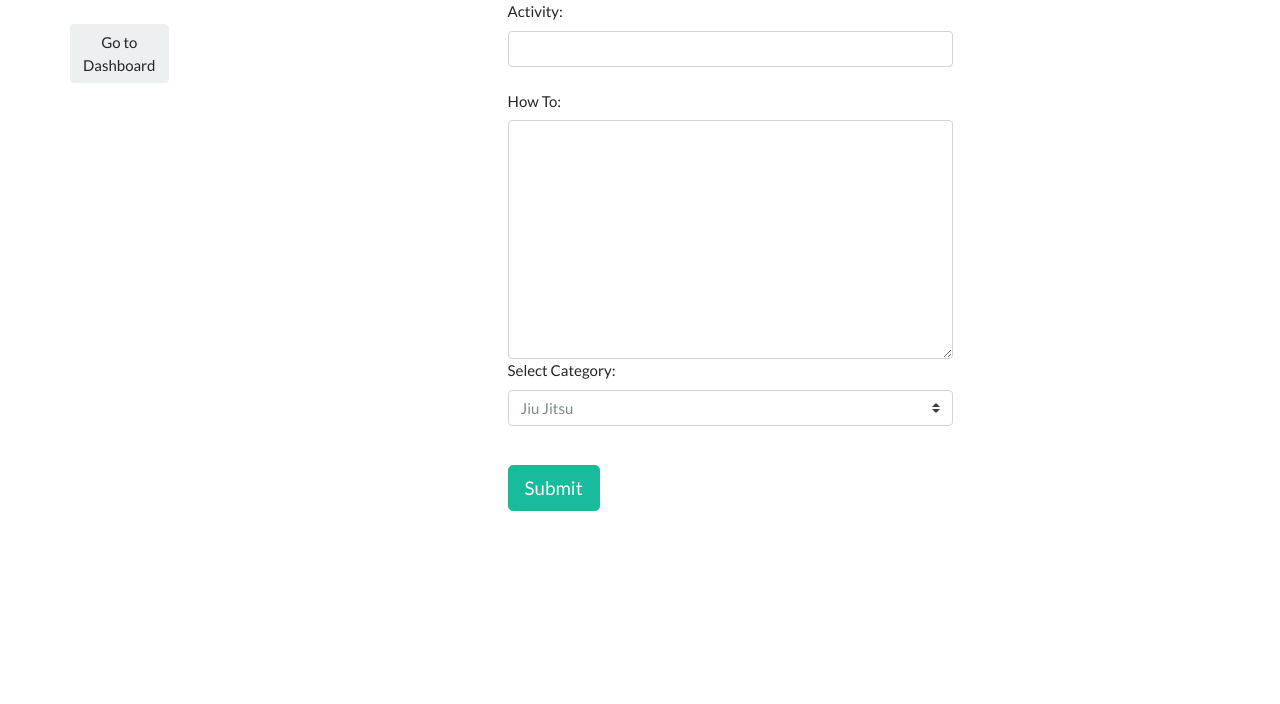
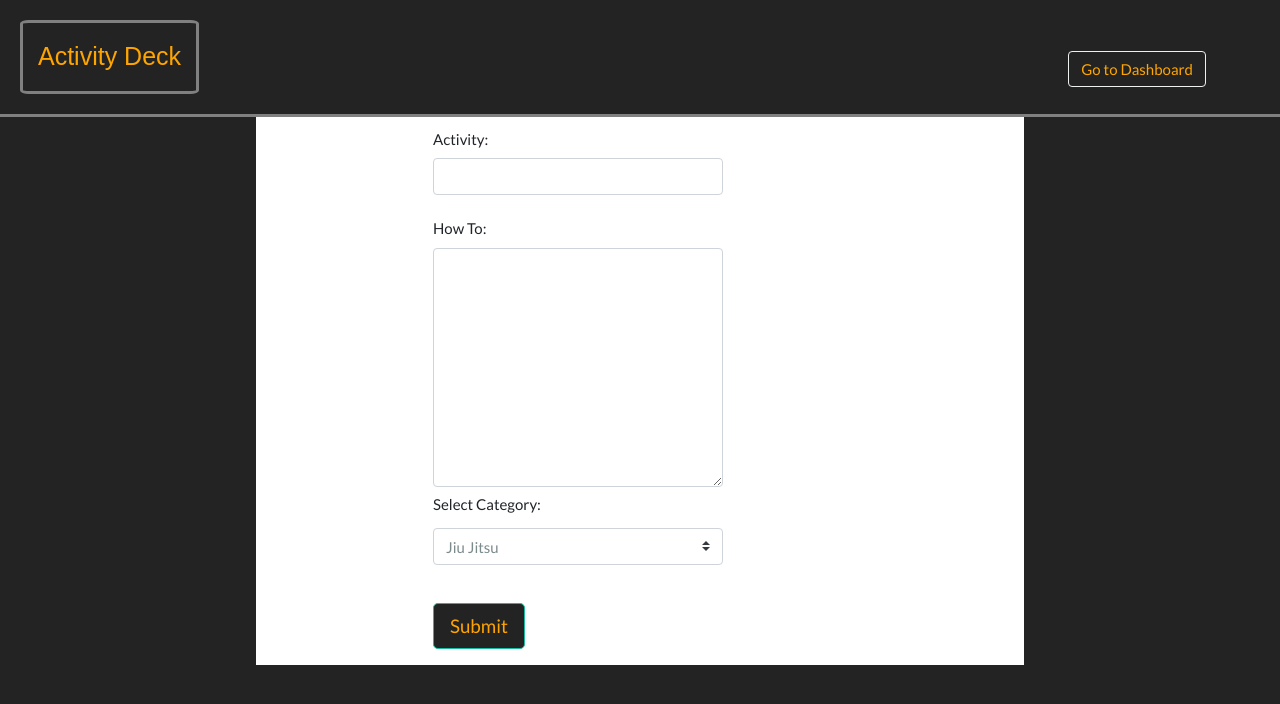
Before and after one commit to jenniferaguirre/kicker, a website: page public/cms.html in a window 1280 px wide. Drawn offline with nearby package versions, Linux system fonts and the light colour scheme.

Commit message:
all of the buttons are now matching and so is the response when hovering. The add activity page is also matching now matching with the rest of the website

```diff
--- /dev/null
+++ b/public/assets/css/cms.css
@@ -0,0 +1,48 @@
+/* nav bar */
+.navbar {
+    border-bottom: 3px solid grey;
+    padding: 20px !important;
+    background: #232323 !important;
+    }
+
+    /* logo in navbar */
+    .navbar-brand {
+    font-family: Arial, Helvetica, sans-serif;
+    font-size: 25px !important;
+    color: orange !important;
+    background-color: #232323;
+    border: solid;
+    border-color: grey;
+    border-radius: 5%;
+    padding: 15px;
+    }
+
+    #act {
+        padding-top: 11px;
+    }
+    #category {
+        padding-top: 6px;
+        padding-bottom: 5px;
+    }
+
+.container {
+    background: white;
+    width: 60%;
+}
+
+body {
+    background: #232323;
+
+}
+
+.btn {
+    background: #232323;
+    color: orange;
+}
+
+.btn:hover {
+
+    background:#232323;
+        color: white!important;
+
+}
--- a/public/assets/css/dash.css
+++ b/public/assets/css/dash.css
@@ -19,17 +19,14 @@
 
     /* back button in navbar */
 
-    .dash {
+    .btn {
+        background: #232323;
+        color: orange;
+    }
+    .btn:hover {
 
-        background: #232323!important;
-        border: solid;
-        border-color: grey;
-        color: orange!important;
-    }
-
-    .dash:hover {
-
-        color:white!important;
+        background:#232323;
+        color: white!important;
 
     }
 
@@ -38,18 +35,26 @@
         background: #232323;
     }
 
-        /* Buttons for the categories begins here */
 
 
-    /* control category buttons in general */
+    .card-body {
+        font-size: 22px;
+    }
+
+
+
+        /* Buttons for the categories begins here
+
+
+     control category buttons in general
     .btn-group-horizontal {
 
         text-align: center;
         border-bottom: 3px solid grey!important;
 
     }
-
-    /* controls odds on second page */
+/*
+    /* controls odds on second page
     .btn-primary {
         background-color: white !important;
         font-size: 30px !important;
@@ -64,7 +69,7 @@
         background: #232323!important;
 
     }
-    /* controls evens on second page */
+     controls evens on second page
     .btn-secondary {
         background-color: white !important;
         font-size: 30px !important;
@@ -79,11 +84,4 @@
         background: #232323!important;
 
     }
-
-    /* .card {
-
-    } */
-
-    .card-body {
-        font-size: 22px;
-    }
+    */
--- a/public/assets/js/dashboard.js
+++ b/public/assets/js/dashboard.js
@@ -57,7 +57,7 @@ $(document).ready(function() {
       var newActivityCardHeading = $("<div>");
       newActivityCardHeading.addClass("card-header");
       var deleteBtn = $("<button>");
-      deleteBtn.text("x");
+      deleteBtn.text("Delete");
       deleteBtn.addClass("delete btn btn-danger");
       var editBtn = $("<button>");
       editBtn.text("EDIT");
--- a/public/cms.html
+++ b/public/cms.html
@@ -6,29 +6,44 @@
   <title>CMS</title>
   <!-- Latest compiled and minified CSS & JS -->
   <link href="https://maxcdn.bootstrapcdn.com/bootswatch/4.0.0/flatly/bootstrap.min.css" rel="stylesheet">
-  <link rel="stylesheet" href="css/styles.css" media="screen" title="no title">
+  <link rel="stylesheet" href="assets/css/cms.css" media="screen" title="no title">
   <script src="https://code.jquery.com/jquery.js"></script>
   <script src="https://maxcdn.bootstrapcdn.com/bootstrap/4.0.0/js/bootstrap.min.js"></script>
 </head>
 
 <body>
+
+<!--nav bar-->
+<nav class="navbar navbar-light">
+  <a class="navbar-brand">Activity Deck</a>
+  <div class="col-sm-2 mt-4">
+    <a class="btn btn-light" href="/dashboard">Go to Dashboard</a>
+  </div>
+ <!-- <form class="form-inline"> -->
+      <!-- <a type="submit" class="dash btn btn-outline-success my-2 my-sm-0" href="/">Back</a> -->
+    <!-- </form> -->
+  </nav>
+
+
+
+
+
+
   <div class="container">
     <div class="row">
       <div class="row">
-        <div class="col-sm-2 mt-4">
-          <a class="btn btn-light" href="/dashboard">Go to Dashboard</a>
-        </div>
+
       </div>
       <div class="col-md-5 offset-md-3">
         <form id="cms">
           <div class="form-group">
-            <label for="act">Activity:</label>
+            <label for="act" id=act >Activity:</label>
             <input type="text" class="form-control" id="act">
             <br />
             <label for="howto">How To:</label>
             <textarea class="form-control" rows="10" id="howto"></textarea>
             <div class="form-group">
-              <label for="category">Select Category:</label>
+              <label for= "category" id=category>Select Category:</label>
               <select class="custom-select" id="category">
                 <option value="Jiu Jitsu">Jiu Jitsu</option>
                   <option value="Dance">Dance</option>
--- a/server.js
+++ b/server.js
@@ -4,7 +4,7 @@ var express = require("express");
 
 
 var app = express();
-var PORT = process.env.PORT || 8058;
+var PORT = process.env.PORT || 8057;
 
 
 var db = require("./models");
```
Also changed, not shown: public/dashboard.html (+5 -2 lines).
